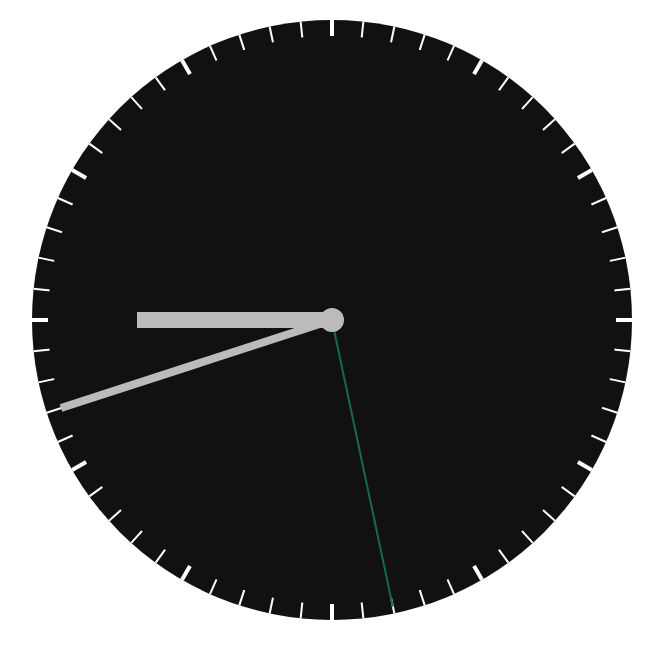
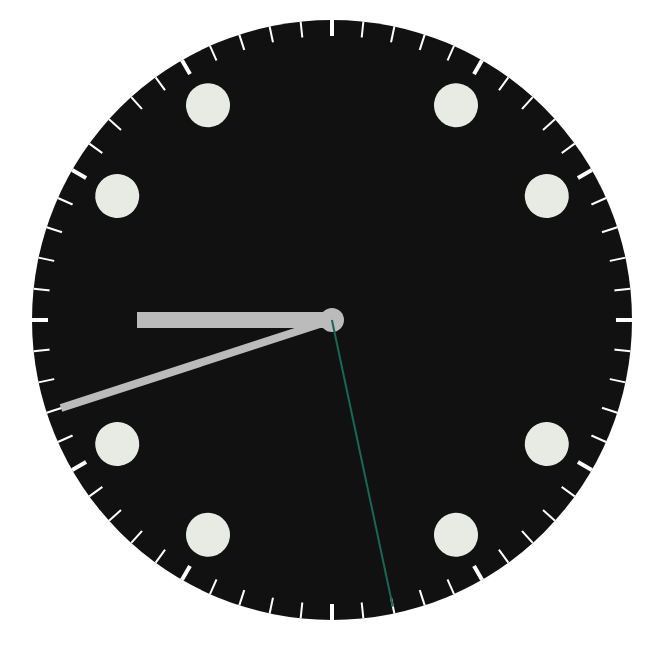
Before and after one commit to cpoliver/story-time, a React (Create React App) app: page / in a window 1280 px wide. Shown: the top 658 px of the page, without its empty margins (308-971 px from the left). Built offline with nearby package versions, Linux system fonts and the light colour scheme.

Commit message:
Add round hour markers

```diff
--- a/src/components/clock/clock.scss
+++ b/src/components/clock/clock.scss
@@ -5,6 +5,7 @@ $center-diameter: 24px;
 
 $face-color: #111;
 $hand-color: #bbb;
+$marker-color: #e8ebe4;
 
 $hour-hand-length: $radius * 0.65;
 $minute-hand-length: $radius * 0.95;
@@ -19,6 +20,15 @@ $second-marker-offset: $second-marker-length * 2;
 $second-marker-width: 2px;
 $second-marker-width-bold: 4px;
 
+$hour-marker-round-diameter: 44px;
+$hour-marker-round-radius: $hour-marker-round-diameter / 2;
+$hour-marker-round-offset: 30px;
+
+@mixin hour-marker-rotate($hour-position) {
+  $degrees: (360 / 12) * $hour-position;
+  transform: translate(0, $hour-marker-round-offset) rotate(#{$degrees}deg);
+}
+
 .clock {
   background: $face-color;
   border-radius: $diameter;
@@ -28,12 +38,16 @@ $second-marker-width-bold: 4px;
   width: $diameter;
   z-index: -3;
 
+  * {
+    position: absolute;
+    z-index: 1;
+  }
+
   &-inner {
     background: $face-color;
     border-radius: $diameter - $second-marker-offset;
     height: $diameter - $second-marker-offset;
     left: $second-marker-length;
-    position: absolute;
     top: $second-marker-length;
     width: $diameter - $second-marker-offset;
     z-index: 0;
@@ -44,17 +58,14 @@ $second-marker-width-bold: 4px;
     border-radius: $center-diameter;
     height: $center-diameter;
     left: $radius - ($center-diameter / 2);
-    position: absolute;
     top: $radius - ($center-diameter / 2);
     width: $center-diameter;
-    z-index: 1;
   }
 
   &-second-marker {
     background: #fff;
     height: $diameter;
     left: $radius - ($second-marker-width / 2);
-    position: absolute;
     width: $second-marker-width;
     z-index: -2;
 
@@ -64,10 +75,30 @@ $second-marker-width-bold: 4px;
     }
   }
 
+  &-hour-marker {
+    background: $marker-color;
+  }
+
+  &-hour-marker-round {
+    border-radius: $hour-marker-round-diameter;
+    height: $hour-marker-round-diameter;
+    left: $radius - $hour-marker-round-radius;
+    transform-origin: $hour-marker-round-radius ($radius - $hour-marker-round-offset);
+    width: $hour-marker-round-diameter;
+
+    &:nth-of-type(1) { @include hour-marker-rotate(1); }
+    &:nth-of-type(2) { @include hour-marker-rotate(2); }
+    &:nth-of-type(3) { @include hour-marker-rotate(4); }
+    &:nth-of-type(4) { @include hour-marker-rotate(5); }
+    &:nth-of-type(5) { @include hour-marker-rotate(7); }
+    &:nth-of-type(6) { @include hour-marker-rotate(8); }
+    &:nth-of-type(7) { @include hour-marker-rotate(10); }
+    &:nth-of-type(8) { @include hour-marker-rotate(11); }
+  }
+
   .clock-hand {
     background: $hand-color;
     left: $diameter / 2;
-    position: absolute;
     transform-origin: bottom;
 
     &-hour {
--- a/src/components/clock/index.js
+++ b/src/components/clock/index.js
@@ -1,5 +1,5 @@
 import React from 'react';
-import { concat, map, range, when } from 'ramda';
+import { append, concat, flip, map, range, when } from 'ramda';
 
 import './clock.css';
 
@@ -14,14 +14,27 @@ const repeat = (count, fn) => map(fn, range(0, count));
 const createSecondMarkers = () => repeat(30, i => {
   let className = when(
     () => i % 5 === 0,
-    concat('clock-second-marker-bold ')
+    flip(concat)(' clock-second-marker-bold')
   )('clock-marker clock-second-marker');
 
   return <div key={i} className={className} style={makeStyle(60, i)} />
 });
 
+const createHourMarkers = () => {
+  const markers = range(0, 8).map(i =>
+    <div key={i} className="clock-marker clock-hour-marker clock-hour-marker-round" />
+  );
+
+  return append([
+    <div key={8} className="clock-marker clock-hour-marker clock-hour-marker-triangle" />,
+    <div key={9} className="clock-marker clock-hour-marker clock-hour-marker-baton" />,
+    <div key={10} className="clock-marker clock-hour-marker clock-hour-marker-baton" />
+  ], markers);
+}
+
 const Clock = ({ hours, minutes, seconds }) => (
   <div className="clock">
+    {createHourMarkers()}
     <div className="clock-inner" />
     {createSecondMarkers()}
     <div className="clock-center" />
```
Also changed, not shown: 2 other files (tests, documents, lock files or other folders).
